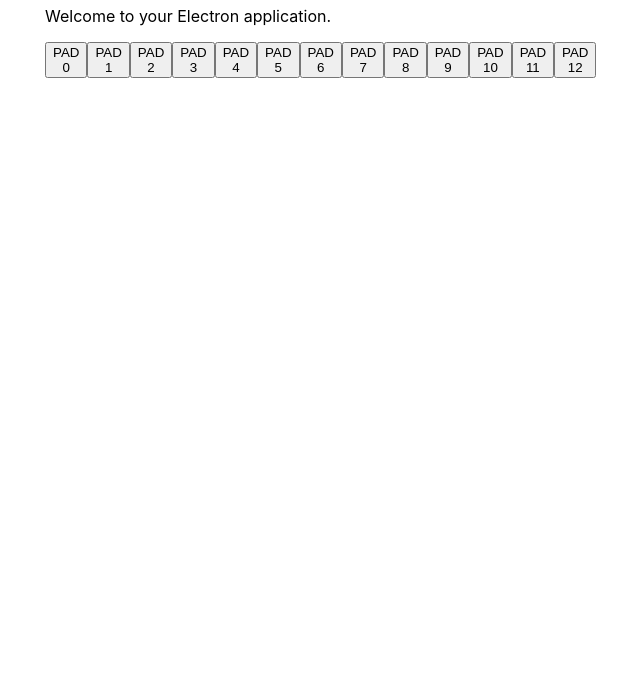
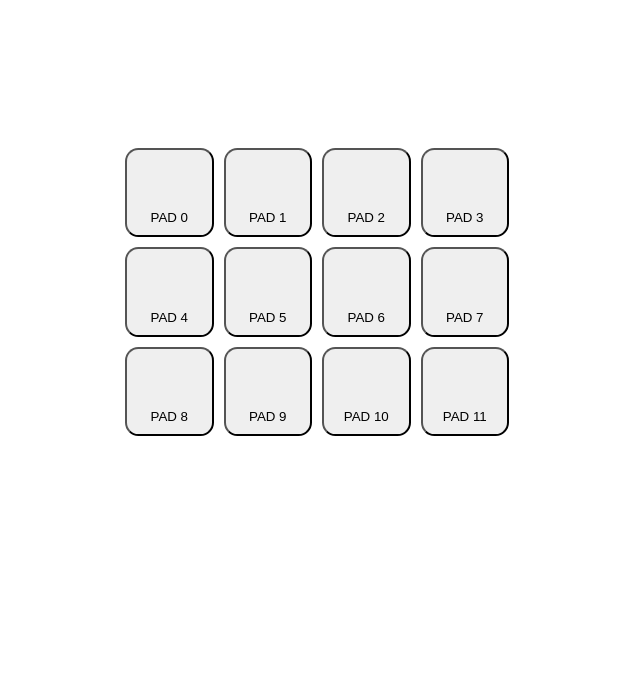
Before and after one commit to Aaahtemis/everything_is_a_drum, an Electron app: page padApp/src/index.html in a window 800 px wide. Shown: the part 108-800 px from the top of the page, without its empty margins (83-723 px from the left). Drawn offline with Linux system fonts and the light colour scheme.

Commit message:
create mpc grid

```diff
--- a/padApp/src/drumpad.js
+++ b/padApp/src/drumpad.js
@@ -3,7 +3,7 @@ const MPC_PADS = [document.getElementById('mpc-pad-0')];
 const MPC_CONTAINER = document.getElementById('mpc-container');
 
 // create duplicates
-for (let i = 1; i <= MPC_PAD_COUNT; i++) {
+for (let i = 1; i < MPC_PAD_COUNT; i++) {
   const pad = MPC_PADS[0].cloneNode(true);
   pad.id = `mpd-pad-${i}`;
   pad.childNodes.forEach(n => {
--- a/padApp/src/index.css
+++ b/padApp/src/index.css
@@ -9,12 +9,34 @@ body {
   font-family:
     -apple-system, BlinkMacSystemFont, 'Segoe UI', Roboto, Helvetica, Arial,
     sans-serif;
-  margin: auto;
-  max-width: 38rem;
-  padding: 2rem;
+  display: flex;
+  justify-content: center;
+  align-items: center;
+  height: 100vh;
+  margin: 0;
 }
 
 #mpc-container {
+  width: 48vw;
+  height: 36vw;
+  position: relative;
+  display: grid;
+  grid-template-columns: repeat(4, auto);
+  grid-template-rows: repeat(3, auto);
+  gap: 10px;
+}
+
+.mpc-pad {
   width: 100%;
-  display: flex;
+  height: 100%;
+  position: relative;
+  border-radius: 15%;
+  display: inline-block;
 }
+
+.mpc-pad>.label {
+  position: absolute;
+  bottom: 10px;
+  left: 0;
+  right: 0;
+}
--- a/padApp/src/index.html
+++ b/padApp/src/index.html
@@ -7,12 +7,10 @@
     <script src="drumpad.js" type="module"></script>
   </head>
   <body>
-    <h1>💖 Hello World!</h1>
-    <p>Welcome to your Electron application.</p>
     <div id="mpc-container" class="mpc">
       <!-- create the first pad here, the rest will be duplicates -->
       <button id="mpc-pad-0" class="mpc-pad">
-        <span>PAD 0</span>
+        <span class="label">PAD 0</span>
       </button>
     </div>
   </body>
```
